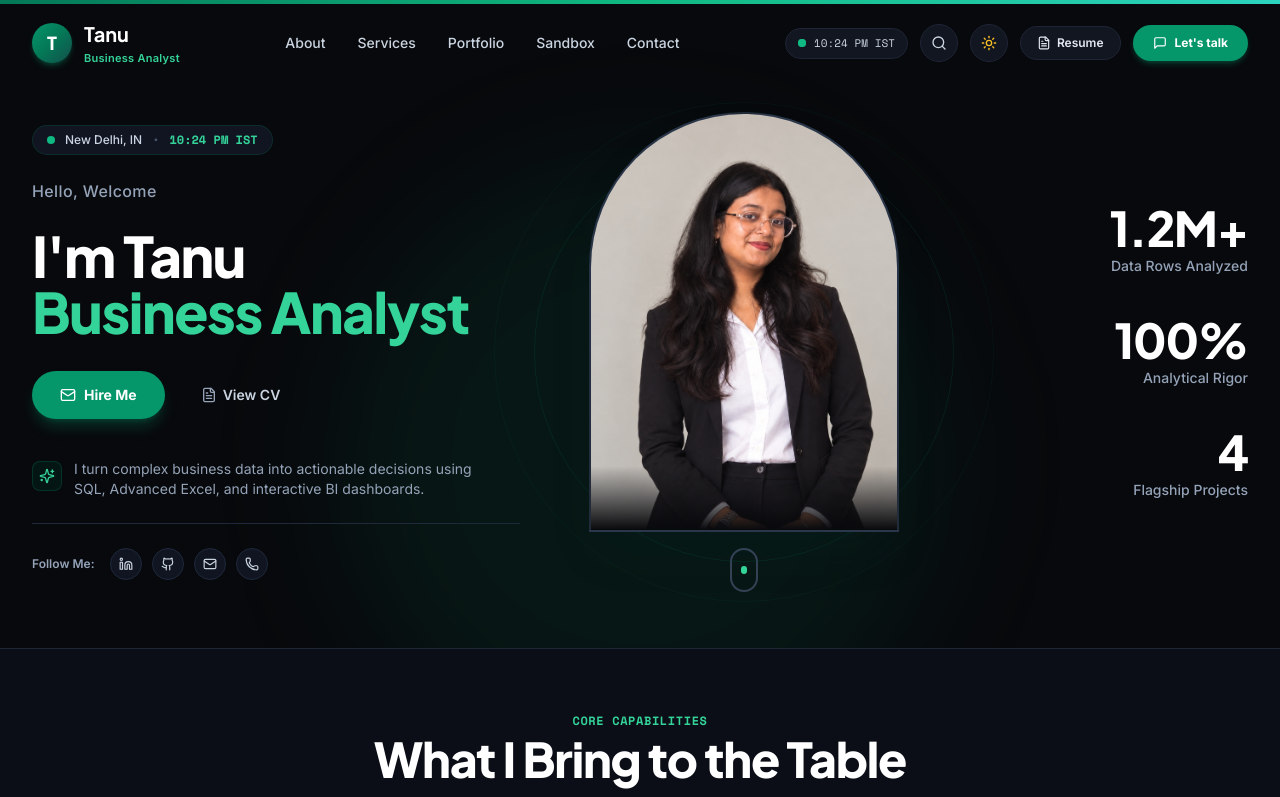
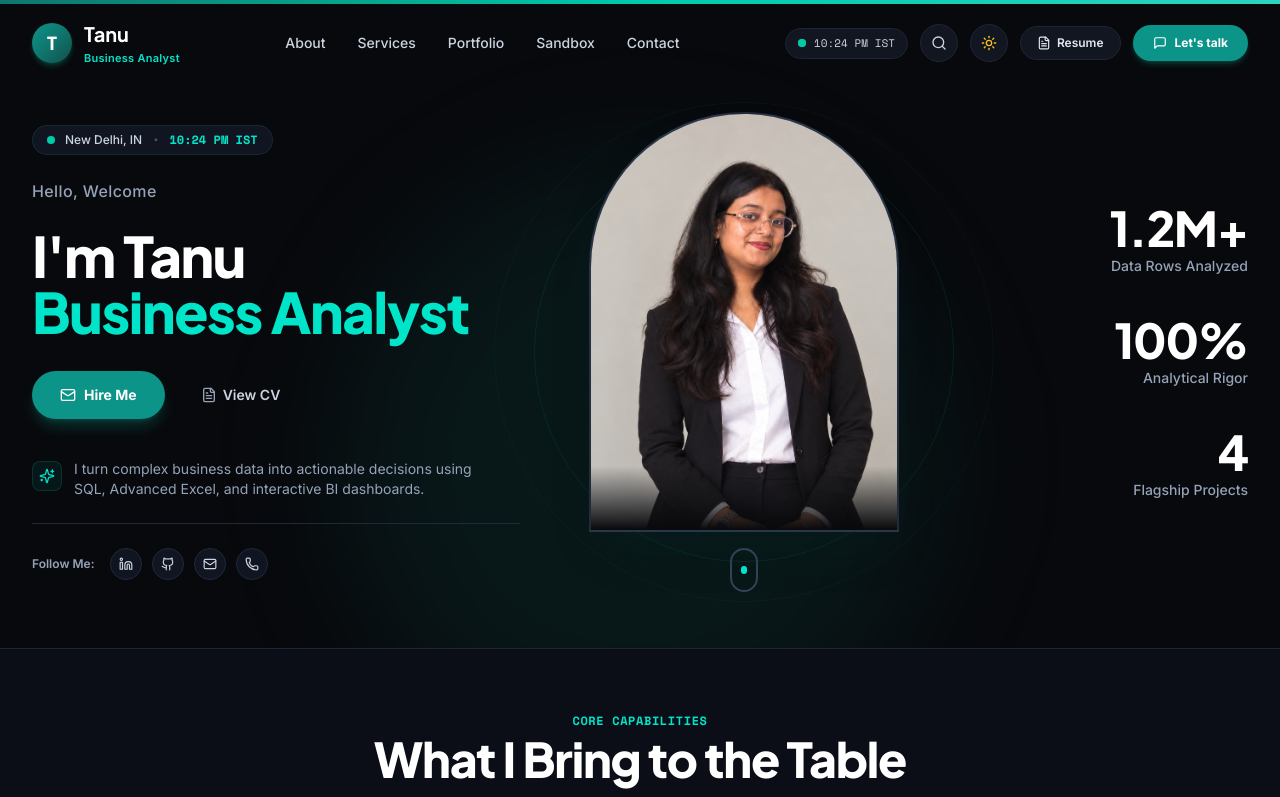
Before and after one commit to Tanu019/Portfolio, a React (Vite) app: page / in a window 1280 px wide. Shown: the top 797 px of the page. Built offline with nearby package versions, Linux system fonts and the light colour scheme.

Commit message:
style: upgrade color palette to Electric Teal & Cyan-Mint

```diff
--- a/index.html
+++ b/index.html
@@ -3,7 +3,7 @@
   <head>
     <meta charset="UTF-8" />
     <meta name="viewport" content="width=device-width, initial-scale=1.0, maximum-scale=5.0" />
-    <meta name="theme-color" content="#10B981" />
+    <meta name="theme-color" content="#0D9488" />
     <meta name="color-scheme" content="dark light" />
 
     <!-- Primary Page Title & Meta Tags -->
@@ -26,14 +26,14 @@
     <!-- Twitter Cards -->
     <meta name="twitter:card" content="summary_large_image" />
     <meta name="twitter:title" content="Tanu Chaudhary — Business Analyst | Portfolio & Quantitative Strategy" />
-    <meta name="twitter:description" content="Explore flagship case studies, interactive financial valuation sandboxes, and SQL automation pipelines by Tanu Chaudhary." />
+    <meta name="twitter:description" content="Explore business analytics case studies, interactive KPI dashboards, and SQL analytics pipelines by Tanu Chaudhary." />
     <meta name="twitter:image" content="/profile.jpg" />
 
     <!-- Favicon & Touch Icons -->
     <link rel="icon" type="image/x-icon" href="/favicon.ico" />
     <link rel="icon" type="image/svg+xml" href="/favicon.svg" />
     <link rel="apple-touch-icon" href="/favicon-192.png" />
-    <link rel="mask-icon" href="/favicon.svg" color="#10B981" />
+    <link rel="mask-icon" href="/favicon.svg" color="#0D9488" />
 
     <!-- Google Fonts -->
     <link rel="preconnect" href="https://fonts.googleapis.com">
--- a/public/404.html
+++ b/public/404.html
@@ -68,7 +68,7 @@
         margin-bottom: 1rem;
       }
       h1 span {
-        color: #10B981;
+        color: #00E5C9;
       }
       h2 {
         font-family: 'Space Grotesk', sans-serif;
@@ -86,17 +86,17 @@
         align-items: center;
         gap: 0.5rem;
         padding: 0.85rem 1.75rem;
-        background: #10B981;
+        background: #0D9488;
         color: #FFFFFF;
         font-weight: 700;
         font-size: 0.9rem;
         border-radius: 9999px;
         text-decoration: none;
         transition: all 0.2s ease;
-        box-shadow: 0 4px 16px rgba(16, 185, 129, 0.35);
+        box-shadow: 0 4px 16px rgba(13, 148, 136, 0.35);
       }
       .btn:hover {
-        background: #059669;
+        background: #0F766E;
         transform: translateY(-2px);
       }
       .footer {
@@ -111,7 +111,7 @@
         <div class="logo-circle">T</div>
         <div style="text-align: left;">
           <strong style="display: block; font-size: 1.1rem;">Tanu Chaudhary</strong>
-          <small style="color: #10B981; font-weight: 600;">Business Analyst</small>
+          <small style="color: #00E5C9; font-weight: 600;">Business Analyst</small>
         </div>
       </a>
     </header>
@@ -120,7 +120,7 @@
       <div class="badge">ERROR 404 • ROUTE UNRESOLVED</div>
       <h1>4<span>0</span>4</h1>
       <h2>Resource Not Found</h2>
-      <p>The page or analytical file you were looking for doesn't exist or has moved. Redirecting to the homepage in <span id="countdown" style="color: #10B981; font-weight: bold;">5</span> seconds...</p>
+      <p>The page or analytical file you were looking for doesn't exist or has moved. Redirecting to the homepage in <span id="countdown" style="color: #00E5C9; font-weight: bold;">5</span> seconds...</p>
       <a href="/" class="btn">Return to Portfolio →</a>
     </main>
 
--- a/src/data/projectsData.js
+++ b/src/data/projectsData.js
@@ -9,7 +9,7 @@ export const projectsData = [
     shortDesc: "Led the UI design, user experience architecture, and community outreach for Cancer Sakhi, an AI-driven multilingual health companion providing culturally sensitive symptom guidance.",
     tools: ["Python", "Supabase", "Claude LLM", "UI/UX Design", "GitHub"],
     featured: true,
-    accentColor: "#10B981",
+    accentColor: "#00E5C9",
     highlightBadge: "LIVE WEB APPLICATION",
     liveUrl: "https://cancer-sakhi.onrender.com/",
     fileUrl: null,
@@ -55,7 +55,7 @@ export const projectsData = [
     shortDesc: "Comprehensive financial valuation model analyzing unit economics, dark store density, capital expenditure cycles, and path to EBITDA breakeven for high-growth unlisted enterprises.",
     tools: ["Advanced Excel", "Financial Modeling", "DCF Projections", "Sensitivity Analysis"],
     featured: true,
-    accentColor: "#10B981",
+    accentColor: "#00E5C9",
     highlightBadge: "EXCEL WORKBOOK (.XLSX)",
     liveUrl: "#sandbox",
     fileUrl: "/downloads/DCF_Model_Unlisted_Company.xlsx",
@@ -103,7 +103,7 @@ export const projectsData = [
     shortDesc: "Built an intelligent business assistant that bridges non-technical business stakeholders and enterprise databases with auto-correcting SQL execution and instant data charting.",
     tools: ["LLMs", "PostgreSQL", "SQL Views", "Power BI", "Data Viz"],
     featured: true,
-    accentColor: "#10B981",
+    accentColor: "#00E5C9",
     highlightBadge: "SQL PIPELINE (.SQL)",
     liveUrl: "https://github.com/Tanu019/Dashboard-PowerBI-Dummy",
     fileUrl: "/downloads/Swiftkart_SQL_Analytics_Pipeline.sql",
@@ -150,7 +150,7 @@ export const projectsData = [
     shortDesc: "Designed data acquisition workflows, academic data structures in Supabase, and intuitive assessment dashboards for student analytics competency mapping.",
     tools: ["Supabase", "React", "API Integration", "ChatGPT", "Analytics"],
     featured: true,
-    accentColor: "#10B981",
+    accentColor: "#00E5C9",
     highlightBadge: "LIVE WEB APPLICATION",
     liveUrl: "https://casecraft-mba.onrender.com/",
     fileUrl: null,
--- a/src/index.css
+++ b/src/index.css
@@ -64,7 +64,7 @@ input[type="range"]::-webkit-slider-thumb {
   appearance: none;
   width: 18px;
   height: 18px;
-  background: #059669;
+  background: #0D9488;
   border: 2px solid #FFFFFF;
   border-radius: 50%;
   box-shadow: 0 1px 4px rgba(0, 0, 0, 0.15);
@@ -73,9 +73,9 @@ input[type="range"]::-webkit-slider-thumb {
 }
 
 .dark input[type="range"]::-webkit-slider-thumb {
-  background: #10B981;
+  background: #00E5C9;
   border: 2px solid #0A0F16;
-  box-shadow: 0 0 8px rgba(16, 185, 129, 0.4);
+  box-shadow: 0 0 10px rgba(0, 229, 201, 0.45);
 }
 
 input[type="range"]::-webkit-slider-thumb:hover {
--- a/tailwind.config.js
+++ b/tailwind.config.js
@@ -25,6 +25,19 @@ export default {
           border: '#262B38',
           subtext: '#94A3B8',
         },
+        emerald: {
+          50: '#F0FDFA',
+          100: '#CCFBF1',
+          200: '#99F6E4',
+          300: '#5EEAD4',
+          400: '#00E5C9',
+          500: '#00CBA9',
+          600: '#0D9488',
+          700: '#0F766E',
+          800: '#115E59',
+          900: '#134E4A',
+          950: '#042F2E',
+        },
         darkbg: {
           DEFAULT: '#0E1015',
           card: '#161922',
```
Also changed, not shown: public/favicon.svg.
